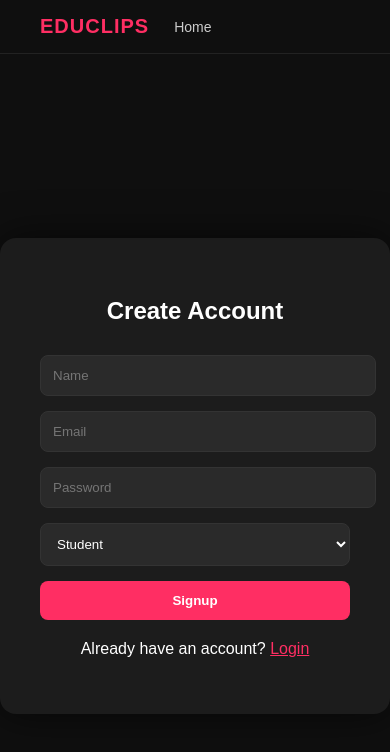
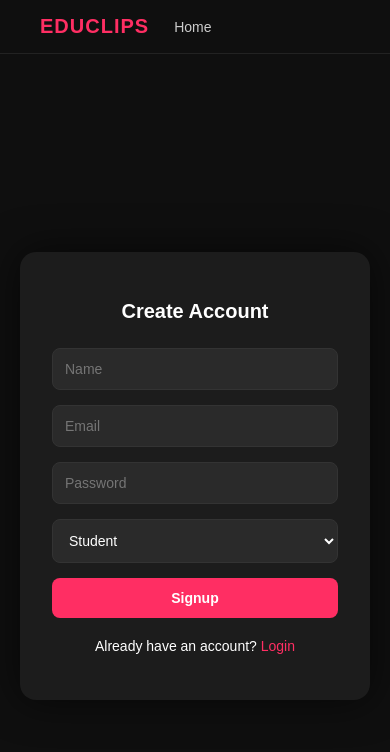
Before and after one commit to riteshpandeyyy/EduClips, a React (Vite) app in the folder educlips-frontend/: page /signup in a window 390 px wide. Shown: the top 752 px of the page. Built offline with nearby package versions, Linux system fonts and the light colour scheme.

Commit message:
made the frontend responsive

```diff
--- a/educlips-frontend/src/pages/CreatorDashboard.jsx
+++ b/educlips-frontend/src/pages/CreatorDashboard.jsx
@@ -65,7 +65,7 @@ function CreatorDashboard() {
 
   return (
     <div style={pageStyle}>
-      <div style={{ width: "900px", maxWidth: "95%" }}>
+      <div style={{ width: "100%", maxWidth: "900px" }}>
         <h2 style={{ color: "white", marginBottom: "20px" }}>
           Creator Studio
         </h2>
@@ -294,9 +294,11 @@ function CreatorDashboard() {
               {videosMap[course.id] &&
                 videosMap[course.id].map((video) => (
                   <div key={video.id} style={videoItem}>
-                    <span>{video.title}</span>
+                    <div style={{ fontWeight: "500" }}>
+                      {video.title}
+                    </div>
 
-                    <div>
+                    <div style={{ display: "flex", flexWrap: "wrap" }}>
                       {!video.published && (
                         <button
                           style={primaryButton}
@@ -351,58 +353,66 @@ function CreatorDashboard() {
 const pageStyle = {
   background: "#0f0f0f",
   minHeight: "100vh",
-  padding: "40px 0",
+  padding: "30px 16px",
   display: "flex",
   justifyContent: "center",
+  boxSizing: "border-box",
 };
 
 const cardStyle = {
   background: "#1c1c1c",
-  padding: "25px",
+  padding: "20px",
   borderRadius: "16px",
   marginTop: "20px",
-  boxShadow: "0 20px 60px rgba(0,0,0,0.6)",
+  boxShadow: "0 10px 40px rgba(0,0,0,0.6)",
   color: "white",
+  width: "100%",
+  boxSizing: "border-box",
 };
 
 const inputStyle = {
   width: "100%",
-  padding: "10px",
-  marginBottom: "10px",
+  padding: "12px",
+  marginBottom: "12px",
   borderRadius: "8px",
   border: "1px solid #333",
   background: "#2a2a2a",
   color: "white",
+  fontSize: "14px",
+  boxSizing: "border-box",
 };
 
 const primaryButton = {
-  padding: "8px 14px",
-  marginRight: "10px",
+  padding: "10px 16px",
+  margin: "5px 8px 5px 0",
   borderRadius: "8px",
   border: "none",
   background: "#ff2e63",
   color: "white",
   cursor: "pointer",
+  fontSize: "14px",
 };
 
 const secondaryButton = {
-  padding: "8px 14px",
-  marginRight: "10px",
+  padding: "10px 16px",
+  margin: "5px 8px 5px 0",
   borderRadius: "8px",
   border: "none",
   background: "#2a2a2a",
   color: "white",
   cursor: "pointer",
+  fontSize: "14px",
 };
 
 const dangerButton = {
-  padding: "8px 14px",
-  marginRight: "10px",
+  padding: "10px 16px",
+  margin: "5px 8px 5px 0",
   borderRadius: "8px",
   border: "none",
   background: "#e74c3c",
   color: "white",
   cursor: "pointer",
+  fontSize: "14px",
 };
 
 const badgeStyle = (published) => ({
@@ -414,13 +424,13 @@ const badgeStyle = (published) => ({
 });
 
 const videoItem = {
-  marginTop: "10px",
-  padding: "10px",
+  marginTop: "12px",
+  padding: "14px",
   background: "#2a2a2a",
-  borderRadius: "8px",
+  borderRadius: "10px",
   display: "flex",
-  justifyContent: "space-between",
-  alignItems: "center",
+  flexDirection: "column",
+  gap: "10px",
 };
 
 export default CreatorDashboard;
--- a/educlips-frontend/src/pages/Feed.jsx
+++ b/educlips-frontend/src/pages/Feed.jsx
@@ -272,13 +272,14 @@ function VideoItem({
   );
 }
 
-/* styles same as before */
+/* ---------- RESPONSIVE STYLES ---------- */
 
 const feedContainer = {
   height: "100vh",
   overflowY: "scroll",
   scrollSnapType: "y mandatory",
   background: "black",
+  WebkitOverflowScrolling: "touch",
 };
 
 const videoSection = {
@@ -289,18 +290,24 @@ const videoSection = {
   alignItems: "center",
   position: "relative",
   background: "black",
+  padding: "0 10px",
+  boxSizing: "border-box",
 };
 
 const videoWrapper = {
   position: "relative",
   height: "100%",
+  maxHeight: "100vh",
   aspectRatio: "9 / 16",
+  width: "100%",
+  maxWidth: "500px",
 };
 
 const videoFrame = {
   width: "100%",
   height: "100%",
   border: "none",
+  borderRadius: "12px",
 };
 
 const soundIcon = {
@@ -310,7 +317,7 @@ const soundIcon = {
   fontSize: "22px",
   zIndex: 10,
   background: "rgba(0,0,0,0.6)",
-  padding: "6px 10px",
+  padding: "8px 12px",
   borderRadius: "20px",
   color: "white",
   cursor: "pointer",
@@ -321,37 +328,42 @@ const gradientOverlay = {
   bottom: 0,
   left: 0,
   width: "100%",
-  height: "50%",
+  height: "45%",
   background:
     "linear-gradient(to top, rgba(0,0,0,0.95), transparent)",
+  borderRadius: "0 0 12px 12px",
 };
 
 const leftContent = {
   position: "absolute",
-  bottom: "80px",
+  bottom: "90px",
   left: "20px",
+  right: "90px",
   color: "white",
-  maxWidth: "70%",
   zIndex: 2,
+  display: "flex",
+  flexDirection: "column",
+  gap: "6px",
 };
 
 const creatorLink = {
   color: "#ff2e63",
   fontWeight: "600",
   textDecoration: "none",
+  fontSize: "14px",
 };
 
 const rightActions = {
   position: "absolute",
-  bottom: "140px",
-  right: "20px",
+  bottom: "120px",
+  right: "18px",
   display: "flex",
   flexDirection: "column",
-  gap: "25px",
+  gap: "28px",
   alignItems: "center",
   color: "white",
   zIndex: 2,
-  fontSize: "20px",
+  fontSize: "22px",
 };
 
 const actionItem = {
@@ -359,6 +371,7 @@ const actionItem = {
   flexDirection: "column",
   alignItems: "center",
   cursor: "pointer",
+  fontSize: "22px",
 };
 
 export default Feed;
--- a/educlips-frontend/src/pages/Login.jsx
+++ b/educlips-frontend/src/pages/Login.jsx
@@ -47,26 +47,9 @@ function Login() {
   };
 
   return (
-    <div
-      style={{
-        minHeight: "100vh",
-        background: "#0f0f0f",
-        display: "flex",
-        justifyContent: "center",
-        alignItems: "center",
-        color: "white",
-      }}
-    >
-      <div
-        style={{
-          width: "380px",
-          background: "#1c1c1c",
-          padding: "40px",
-          borderRadius: "16px",
-          boxShadow: "0 0 40px rgba(0,0,0,0.6)",
-        }}
-      >
-        <h2 style={{ textAlign: "center", marginBottom: "30px" }}>
+    <div style={containerStyle}>
+      <div style={cardStyle}>
+        <h2 style={headingStyle}>
           Welcome Back
         </h2>
 
@@ -94,9 +77,9 @@ function Login() {
           </button>
         </form>
 
-        <p style={{ marginTop: "20px", textAlign: "center" }}>
+        <p style={bottomText}>
           Don't have an account?{" "}
-          <Link to="/signup" style={{ color: "#ff2e63" }}>
+          <Link to="/signup" style={linkStyle}>
             Sign up
           </Link>
         </p>
@@ -104,6 +87,35 @@ function Login() {
     </div>
   );
 }
+
+/* ---------- RESPONSIVE STYLES ---------- */
+
+const containerStyle = {
+  minHeight: "100vh",
+  background: "#0f0f0f",
+  display: "flex",
+  justifyContent: "center",
+  alignItems: "center",
+  color: "white",
+  padding: "20px",
+  boxSizing: "border-box",
+};
+
+const cardStyle = {
+  width: "100%",
+  maxWidth: "400px",
+  background: "#1c1c1c",
+  padding: "32px",
+  borderRadius: "16px",
+  boxShadow: "0 0 40px rgba(0,0,0,0.6)",
+  boxSizing: "border-box",
+};
+
+const headingStyle = {
+  textAlign: "center",
+  marginBottom: "25px",
+  fontSize: "clamp(20px, 5vw, 26px)",
+};
 
 const inputStyle = {
   width: "100%",
@@ -114,6 +126,7 @@ const inputStyle = {
   background: "#2a2a2a",
   color: "white",
   outline: "none",
+  boxSizing: "border-box",
 };
 
 const buttonStyle = {
@@ -125,7 +138,18 @@ const buttonStyle = {
   color: "white",
   fontWeight: "600",
   cursor: "pointer",
-  transition: "0.3s",
+};
+
+const bottomText = {
+  marginTop: "20px",
+  textAlign: "center",
+  fontSize: "14px",
+};
+
+const linkStyle = {
+  color: "#ff2e63",
+  textDecoration: "none",
+  fontWeight: "500",
 };
 
 export default Login;
--- a/educlips-frontend/src/pages/MyProfileRedirect.jsx
+++ b/educlips-frontend/src/pages/MyProfileRedirect.jsx
@@ -22,7 +22,7 @@ const MyProfileRedirect = () => {
     <div style={containerStyle}>
       <div style={cardStyle}>
         <div style={loaderStyle}></div>
-        <p style={{ marginTop: "15px", color: "#aaa" }}>
+        <p style={textStyle}>
           Loading your profile...
         </p>
       </div>
@@ -30,7 +30,7 @@ const MyProfileRedirect = () => {
   );
 };
 
-/* Styles */
+/* ---------- RESPONSIVE STYLES ---------- */
 
 const containerStyle = {
   background: "#0f0f0f",
@@ -38,23 +38,35 @@ const containerStyle = {
   display: "flex",
   justifyContent: "center",
   alignItems: "center",
+  padding: "20px 16px",
+  boxSizing: "border-box",
 };
 
 const cardStyle = {
   background: "#1c1c1c",
-  padding: "40px",
+  padding: "clamp(24px, 6vw, 40px)",
   borderRadius: "16px",
   textAlign: "center",
-  boxShadow: "0 20px 60px rgba(0,0,0,0.6)",
+  boxShadow: "0 10px 40px rgba(0,0,0,0.6)",
+  width: "100%",
+  maxWidth: "400px",
+  boxSizing: "border-box",
 };
 
 const loaderStyle = {
-  width: "40px",
-  height: "40px",
+  width: "clamp(36px, 8vw, 48px)",
+  height: "clamp(36px, 8vw, 48px)",
   border: "4px solid #333",
   borderTop: "4px solid #ff2e63",
   borderRadius: "50%",
   animation: "spin 1s linear infinite",
+  margin: "0 auto",
+};
+
+const textStyle = {
+  marginTop: "18px",
+  color: "#aaa",
+  fontSize: "clamp(14px, 3.5vw, 16px)",
 };
 
 export default MyProfileRedirect;
--- a/educlips-frontend/src/pages/Search.jsx
+++ b/educlips-frontend/src/pages/Search.jsx
@@ -33,8 +33,8 @@ function Search() {
 
   return (
     <div style={pageStyle}>
-      <div style={{ width: "800px", maxWidth: "95%" }}>
-        <h2 style={{ color: "white" }}>
+      <div style={{ width: "100%", maxWidth: "800px" }}>
+        <h2 style={headingStyle}>
           Search Results for{" "}
           <span style={{ color: "#ff2e63" }}>
             "{keyword}"
@@ -42,7 +42,9 @@ function Search() {
         </h2>
 
         {loading && (
-          <p style={{ color: "#aaa" }}>Searching...</p>
+          <p style={{ color: "#aaa", marginTop: "10px" }}>
+            Searching...
+          </p>
         )}
 
         {/* -------- Creators -------- */}
@@ -60,7 +62,7 @@ function Search() {
               style={{ textDecoration: "none" }}
             >
               <div style={cardStyle}>
-                <h4 style={{ marginBottom: "5px" }}>
+                <h4 style={{ marginBottom: "6px" }}>
                   {c.name}
                 </h4>
                 <p style={{ color: "#bbb" }}>
@@ -86,7 +88,7 @@ function Search() {
               style={{ textDecoration: "none" }}
             >
               <div style={cardStyle}>
-                <h4 style={{ marginBottom: "5px" }}>
+                <h4 style={{ marginBottom: "6px" }}>
                   {v.title}
                 </h4>
                 <p style={{ color: "#bbb" }}>
@@ -101,34 +103,45 @@ function Search() {
   );
 }
 
-/* ---------- STYLES ---------- */
+/* ---------- RESPONSIVE STYLES ---------- */
 
 const pageStyle = {
   background: "#0f0f0f",
   minHeight: "100vh",
-  padding: "40px 0",
+  padding: "30px 16px",
   display: "flex",
   justifyContent: "center",
+  boxSizing: "border-box",
+};
+
+const headingStyle = {
+  color: "white",
+  fontSize: "clamp(20px, 5vw, 28px)",
+  marginBottom: "10px",
 };
 
 const sectionTitle = {
-  marginTop: "40px",
+  marginTop: "35px",
   color: "white",
+  fontSize: "clamp(16px, 4vw, 20px)",
 };
 
 const cardStyle = {
   background: "#1c1c1c",
-  padding: "20px",
+  padding: "18px",
   borderRadius: "12px",
   marginTop: "15px",
-  boxShadow: "0 10px 30px rgba(0,0,0,0.4)",
+  boxShadow: "0 8px 25px rgba(0,0,0,0.4)",
   color: "white",
   transition: "0.3s",
+  width: "100%",
+  boxSizing: "border-box",
 };
 
 const emptyText = {
   color: "#777",
   marginTop: "10px",
+  fontSize: "14px",
 };
 
 export default Search;
--- a/educlips-frontend/src/pages/Signup.jsx
+++ b/educlips-frontend/src/pages/Signup.jsx
@@ -24,26 +24,9 @@ function Signup() {
   };
 
   return (
-    <div
-      style={{
-        minHeight: "100vh",
-        background: "#0f0f0f",
-        display: "flex",
-        justifyContent: "center",
-        alignItems: "center",
-        color: "white",
-      }}
-    >
-      <div
-        style={{
-          width: "400px",
-          background: "#1c1c1c",
-          padding: "40px",
-          borderRadius: "16px",
-          boxShadow: "0 0 40px rgba(0,0,0,0.6)",
-        }}
-      >
-        <h2 style={{ textAlign: "center", marginBottom: "30px" }}>
+    <div style={containerStyle}>
+      <div style={cardStyle}>
+        <h2 style={headingStyle}>
           Create Account
         </h2>
 
@@ -58,6 +41,7 @@ function Signup() {
           />
 
           <input
+            type="email"
             placeholder="Email"
             required
             onChange={(e) =>
@@ -91,9 +75,9 @@ function Signup() {
           </button>
         </form>
 
-        <p style={{ marginTop: "20px", textAlign: "center" }}>
+        <p style={bottomText}>
           Already have an account?{" "}
-          <Link to="/" style={{ color: "#ff2e63" }}>
+          <Link to="/" style={linkStyle}>
             Login
           </Link>
         </p>
@@ -101,6 +85,35 @@ function Signup() {
     </div>
   );
 }
+
+/* ---------- RESPONSIVE STYLES ---------- */
+
+const containerStyle = {
+  minHeight: "100vh",
+  background: "#0f0f0f",
+  display: "flex",
+  justifyContent: "center",
+  alignItems: "center",
+  color: "white",
+  padding: "20px",
+  boxSizing: "border-box",
+};
+
+const cardStyle = {
+  width: "100%",
+  maxWidth: "420px",
+  background: "#1c1c1c",
+  padding: "32px",
+  borderRadius: "16px",
+  boxShadow: "0 0 40px rgba(0,0,0,0.6)",
+  boxSizing: "border-box",
+};
+
+const headingStyle = {
+  textAlign: "center",
+  marginBottom: "25px",
+  fontSize: "clamp(20px, 5vw, 26px)",
+};
 
 const inputStyle = {
   width: "100%",
@@ -111,6 +124,8 @@ const inputStyle = {
   background: "#2a2a2a",
   color: "white",
   outline: "none",
+  boxSizing: "border-box",
+  fontSize: "14px",
 };
 
 const buttonStyle = {
@@ -122,6 +137,19 @@ const buttonStyle = {
   color: "white",
   fontWeight: "600",
   cursor: "pointer",
+  fontSize: "14px",
+};
+
+const bottomText = {
+  marginTop: "20px",
+  textAlign: "center",
+  fontSize: "14px",
+};
+
+const linkStyle = {
+  color: "#ff2e63",
+  textDecoration: "none",
+  fontWeight: "500",
 };
 
 export default Signup;
--- a/educlips-frontend/src/pages/StudentProfile.jsx
+++ b/educlips-frontend/src/pages/StudentProfile.jsx
@@ -60,12 +60,16 @@ function StudentProfile() {
 
   return (
     <div style={pageStyle}>
-      <div style={{ width: "800px", maxWidth: "95%" }}>
+      <div style={{ width: "100%", maxWidth: "800px" }}>
 
         {/* PROFILE HEADER */}
         <div style={profileCard}>
-          <h2>{user.name}</h2>
-          <p style={{ color: "#aaa" }}>{user.email}</p>
+          <h2 style={{ fontSize: "clamp(20px, 5vw, 28px)" }}>
+            {user.name}
+          </h2>
+          <p style={{ color: "#aaa", marginTop: "6px" }}>
+            {user.email}
+          </p>
         </div>
 
         {/* FOLLOWING SECTION */}
@@ -85,7 +89,7 @@ function StudentProfile() {
                 </p>
               </div>
 
-              <div style={{ marginTop: "10px" }}>
+              <div style={buttonRow}>
                 <Link to={`/creator/${creator.id}`}>
                   <button style={primaryButton}>
                     View Profile
@@ -120,11 +124,13 @@ function StudentProfile() {
                 {video.description}
               </p>
 
-              <Link to={`/video/${video.id}`}>
-                <button style={primaryButton}>
-                  Watch
-                </button>
-              </Link>
+              <div style={buttonRow}>
+                <Link to={`/video/${video.id}`}>
+                  <button style={primaryButton}>
+                    Watch
+                  </button>
+                </Link>
+              </div>
             </div>
           ))
         )}
@@ -133,60 +139,75 @@ function StudentProfile() {
   );
 }
 
-/* ---------- STYLES ---------- */
+/* ---------- RESPONSIVE STYLES ---------- */
 
 const pageStyle = {
   background: "#0f0f0f",
   minHeight: "100vh",
-  padding: "40px 0",
+  padding: "30px 16px",
   display: "flex",
   justifyContent: "center",
+  boxSizing: "border-box",
 };
 
 const profileCard = {
   background: "#1c1c1c",
-  padding: "30px",
+  padding: "24px",
   borderRadius: "16px",
-  boxShadow: "0 20px 60px rgba(0,0,0,0.6)",
+  boxShadow: "0 10px 40px rgba(0,0,0,0.6)",
   color: "white",
+  width: "100%",
+  boxSizing: "border-box",
 };
 
 const sectionTitle = {
-  marginTop: "40px",
+  marginTop: "35px",
   color: "white",
+  fontSize: "clamp(16px, 4vw, 20px)",
 };
 
 const cardStyle = {
   background: "#1c1c1c",
-  padding: "20px",
+  padding: "18px",
   borderRadius: "12px",
   marginTop: "15px",
-  boxShadow: "0 10px 30px rgba(0,0,0,0.4)",
+  boxShadow: "0 8px 25px rgba(0,0,0,0.4)",
   color: "white",
+  width: "100%",
+  boxSizing: "border-box",
 };
 
 const emptyText = {
   color: "#777",
   marginTop: "10px",
+  fontSize: "14px",
+};
+
+const buttonRow = {
+  marginTop: "12px",
+  display: "flex",
+  flexWrap: "wrap",
+  gap: "10px",
 };
 
 const primaryButton = {
-  padding: "8px 14px",
-  marginRight: "10px",
+  padding: "10px 16px",
   borderRadius: "8px",
   border: "none",
   background: "#ff2e63",
   color: "white",
   cursor: "pointer",
+  fontSize: "14px",
 };
 
 const dangerButton = {
-  padding: "8px 14px",
+  padding: "10px 16px",
   borderRadius: "8px",
   border: "none",
   background: "#e74c3c",
   color: "white",
   cursor: "pointer",
+  fontSize: "14px",
 };
 
 export default StudentProfile;
--- a/educlips-frontend/src/pages/WatchVideo.jsx
+++ b/educlips-frontend/src/pages/WatchVideo.jsx
@@ -101,16 +101,12 @@ function WatchVideo() {
 
   if (loading)
     return (
-      <div style={{ background: "#0f0f0f", minHeight: "100vh", color: "white", padding: "40px" }}>
-        Loading...
-      </div>
+      <div style={loadingStyle}>Loading...</div>
     );
 
   if (!video)
     return (
-      <div style={{ background: "#0f0f0f", minHeight: "100vh", color: "white", padding: "40px" }}>
-        Video not found
-      </div>
+      <div style={loadingStyle}>Video not found</div>
     );
 
   const extractVideoId = (url) => {
@@ -128,56 +124,31 @@ function WatchVideo() {
   };
 
   return (
-    <div
-      style={{
-        background: "#0f0f0f",
-        minHeight: "100vh",
-        paddingTop: "40px",
-        paddingBottom: "60px",
-        display: "flex",
-        justifyContent: "center",
-      }}
-    >
-      <div style={{ width: "380px", color: "white" }}>
+    <div style={containerStyle}>
+      <div style={contentWrapper}>
+
         {/* Video Frame */}
-        <div
-          style={{
-            borderRadius: "20px",
-            overflow: "hidden",
-            boxShadow: "0 20px 60px rgba(0,0,0,0.6)",
-          }}
-        >
+        <div style={videoWrapper}>
           <iframe
             src={`https://www.youtube.com/embed/${extractVideoId(
               video.videoUrl
             )}`}
             frameBorder="0"
             allowFullScreen
-            style={{
-              width: "100%",
-              height: "640px",
-            }}
+            style={iframeStyle}
+            title={video.title}
           ></iframe>
         </div>
 
         {/* Video Info */}
-        <div style={{ marginTop: "15px" }}>
-          <h3 style={{ margin: "5px 0" }}>{video.title}</h3>
+        <div style={infoSection}>
+          <h3 style={titleStyle}>{video.title}</h3>
 
-          <p style={{ fontSize: "14px", color: "#bbb" }}>
+          <p style={descriptionStyle}>
             {video.description}
           </p>
 
-          <div
-            style={{
-              display: "flex",
-              gap: "15px",
-              fontSize: "14px",
-              color: "#999",
-              marginTop: "10px",
-              marginBottom: "10px",
-            }}
-          >
+          <div style={statsRow}>
             <span>❤️ {video.likeCount}</span>
             <span>👁 {video.viewCount}</span>
             <span>💬 {video.commentCount}</span>
@@ -186,23 +157,18 @@ function WatchVideo() {
           <button
             onClick={handleLikeToggle}
             style={{
-              padding: "8px 16px",
-              borderRadius: "8px",
-              border: "none",
+              ...likeButton,
               background: video.likedByCurrentUser
                 ? "#ff2e63"
                 : "#2a2a2a",
-              color: "white",
-              cursor: "pointer",
-              fontWeight: "500",
             }}
           >
             {video.likedByCurrentUser ? "Unlike" : "Like"}
           </button>
         </div>
 
-        {/* Comments Section */}
-        <div style={{ marginTop: "40px" }}>
+        {/* Comments */}
+        <div style={commentSection}>
           <h3 style={{ marginBottom: "15px" }}>Comments</h3>
 
           <div style={{ marginBottom: "20px" }}>
@@ -210,28 +176,13 @@ function WatchVideo() {
               placeholder="Write a comment..."
               value={newComment}
               onChange={(e) => setNewComment(e.target.value)}
-              style={{
-                width: "100%",
-                padding: "10px",
-                borderRadius: "8px",
-                border: "1px solid #333",
-                background: "#1c1c1c",
-                color: "white",
-                marginBottom: "10px",
-              }}
+              style={commentInput}
             />
 
             <button
               onClick={handleAddComment}
               disabled={submitting}
-              style={{
-                padding: "8px 16px",
-                borderRadius: "8px",
-                border: "none",
-                background: "#ff2e63",
-                color: "white",
-                cursor: "pointer",
-              }}
+              style={postButton}
             >
               {submitting ? "Posting..." : "Post Comment"}
             </button>
@@ -241,20 +192,12 @@ function WatchVideo() {
             <p style={{ color: "#888" }}>No comments yet</p>
           ) : (
             comments.map((c) => (
-              <div
-                key={c.id}
-                style={{
-                  padding: "12px",
-                  marginBottom: "10px",
-                  background: "#1c1c1c",
-                  borderRadius: "8px",
-                  fontSize: "14px",
-                }}
-              >
+              <div key={c.id} style={commentCard}>
                 <strong style={{ color: "#ff2e63" }}>
                   {c.userName}
                 </strong>
-                <p style={{ marginTop: "5px", color: "#ccc" }}>
+
+                <p style={commentText}>
                   {c.content}
                 </p>
 
@@ -264,14 +207,7 @@ function WatchVideo() {
                       onClick={() =>
                         handleDeleteComment(c.id)
                       }
-                      style={{
-                        marginTop: "5px",
-                        background: "none",
-                        border: "none",
-                        color: "#ff2e63",
-                        cursor: "pointer",
-                        fontSize: "12px",
-                      }}
+                      style={deleteButton}
                     >
                       Delete
                     </button>
@@ -285,4 +221,125 @@ function WatchVideo() {
   );
 }
 
+/* ---------- RESPONSIVE STYLES ---------- */
+
+const containerStyle = {
+  background: "#0f0f0f",
+  minHeight: "100vh",
+  padding: "30px 16px",
+  display: "flex",
+  justifyContent: "center",
+  boxSizing: "border-box",
+};
+
+const contentWrapper = {
+  width: "100%",
+  maxWidth: "500px",
+  color: "white",
+};
+
+const videoWrapper = {
+  width: "100%",
+  aspectRatio: "9 / 16",
+  borderRadius: "16px",
+  overflow: "hidden",
+  boxShadow: "0 20px 60px rgba(0,0,0,0.6)",
+};
+
+const iframeStyle = {
+  width: "100%",
+  height: "100%",
+  border: "none",
+};
+
+const infoSection = {
+  marginTop: "18px",
+};
+
+const titleStyle = {
+  margin: "5px 0",
+  fontSize: "clamp(16px, 4vw, 20px)",
+};
+
+const descriptionStyle = {
+  fontSize: "14px",
+  color: "#bbb",
+  lineHeight: "1.5",
+};
+
+const statsRow = {
+  display: "flex",
+  flexWrap: "wrap",
+  gap: "15px",
+  fontSize: "14px",
+  color: "#999",
+  marginTop: "10px",
+  marginBottom: "12px",
+};
+
+const likeButton = {
+  padding: "10px 18px",
+  borderRadius: "8px",
+  border: "none",
+  color: "white",
+  cursor: "pointer",
+  fontWeight: "500",
+  fontSize: "14px",
+};
+
+const commentSection = {
+  marginTop: "40px",
+};
+
+const commentInput = {
+  width: "100%",
+  padding: "12px",
+  borderRadius: "8px",
+  border: "1px solid #333",
+  background: "#1c1c1c",
+  color: "white",
+  marginBottom: "10px",
+  boxSizing: "border-box",
+};
+
+const postButton = {
+  padding: "10px 18px",
+  borderRadius: "8px",
+  border: "none",
+  background: "#ff2e63",
+  color: "white",
+  cursor: "pointer",
+  fontSize: "14px",
+};
+
+const commentCard = {
+  padding: "12px",
+  marginBottom: "10px",
+  background: "#1c1c1c",
+  borderRadius: "8px",
+  fontSize: "14px",
+  wordBreak: "break-word",
+};
+
+const commentText = {
+  marginTop: "6px",
+  color: "#ccc",
+};
+
+const deleteButton = {
+  marginTop: "6px",
+  background: "none",
+  border: "none",
+  color: "#ff2e63",
+  cursor: "pointer",
+  fontSize: "12px",
+};
+
+const loadingStyle = {
+  background: "#0f0f0f",
+  minHeight: "100vh",
+  color: "white",
+  padding: "40px",
+};
+
 export default WatchVideo;
```
Also changed, not shown: 1 other file (tests, documents, lock files or other folders).
